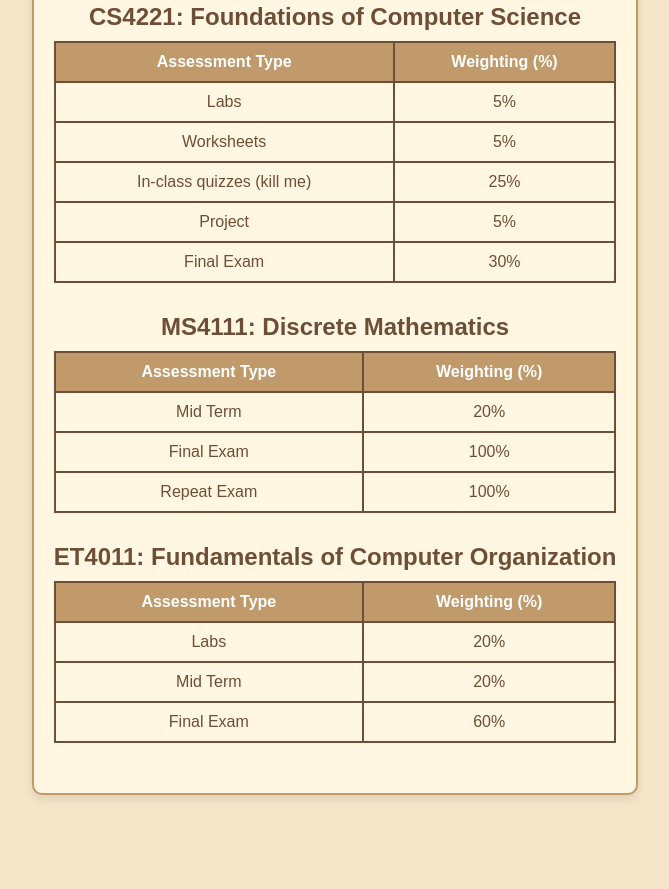
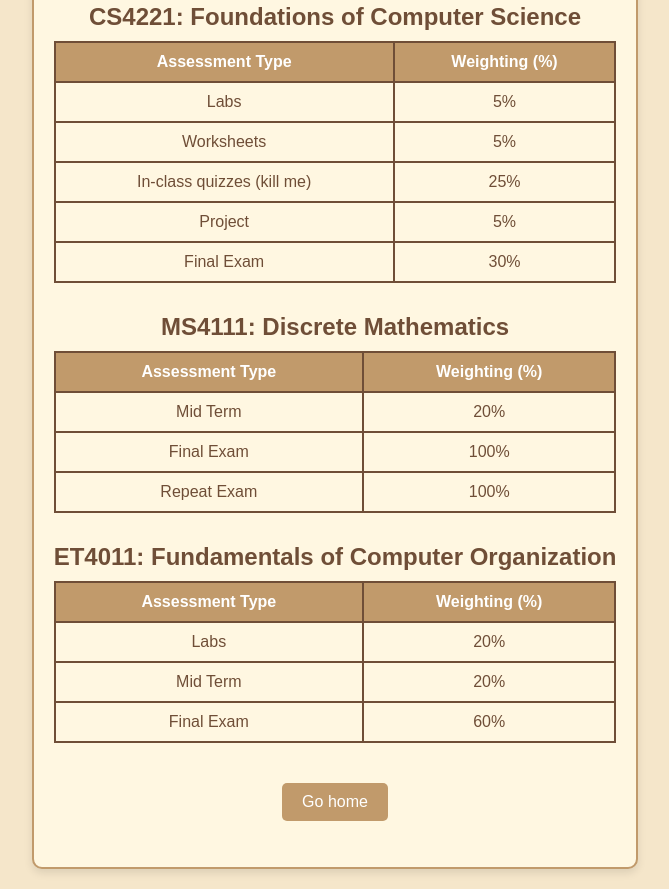
Before and after one commit to PeaceNira/PersonalSite, a plain HTML site: page marking.html in a window 1280 px wide. Shown: the part 577-1466 px from the top of the page, without its empty margins (305-974 px from the left). Before the commit the page ends 1392 px from the top, so only its background shows below. Drawn offline with Linux system fonts and the light colour scheme.

Commit message:
added go home btn

```diff
--- a/marking.html
+++ b/marking.html
@@ -151,7 +151,9 @@
                     </tbody>
                 </table>
             </div>
-
+            <ul>
+                <li><a href="/">Go home</a></li>
+            </ul>
         </div>
 
     </body>
```
